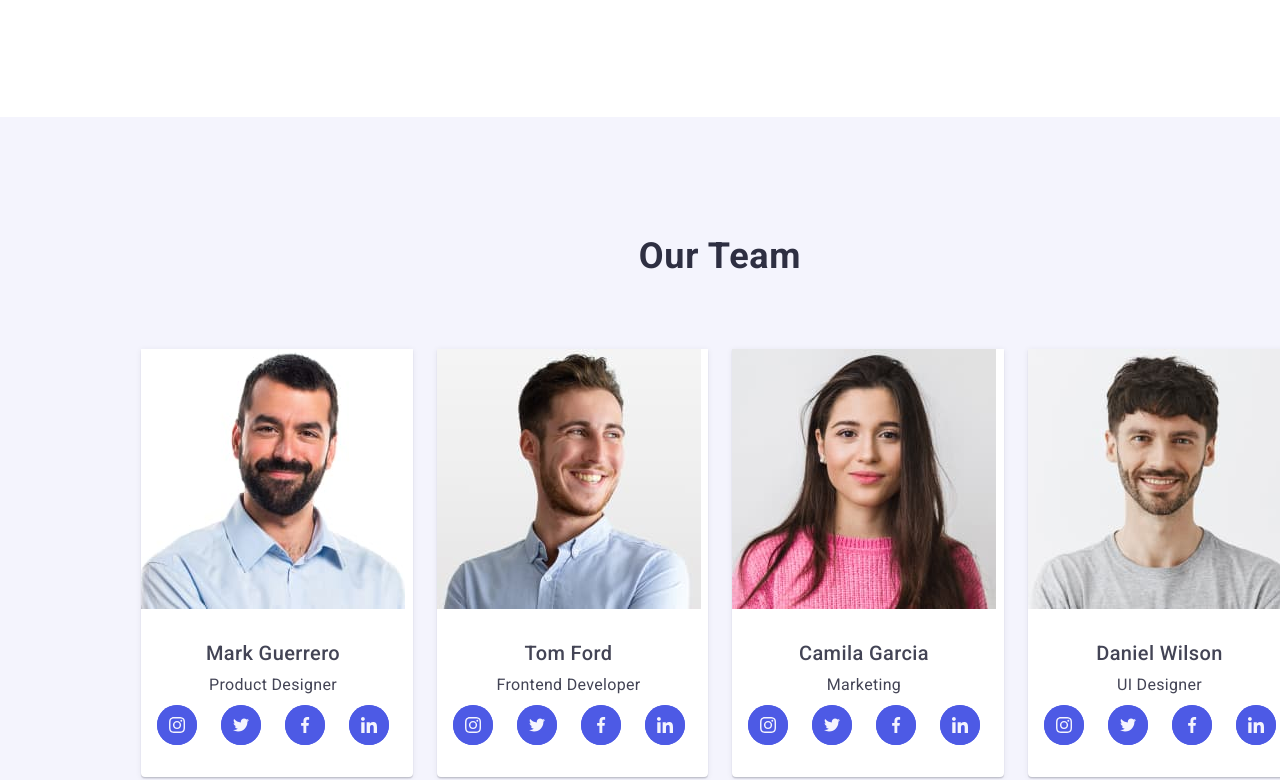
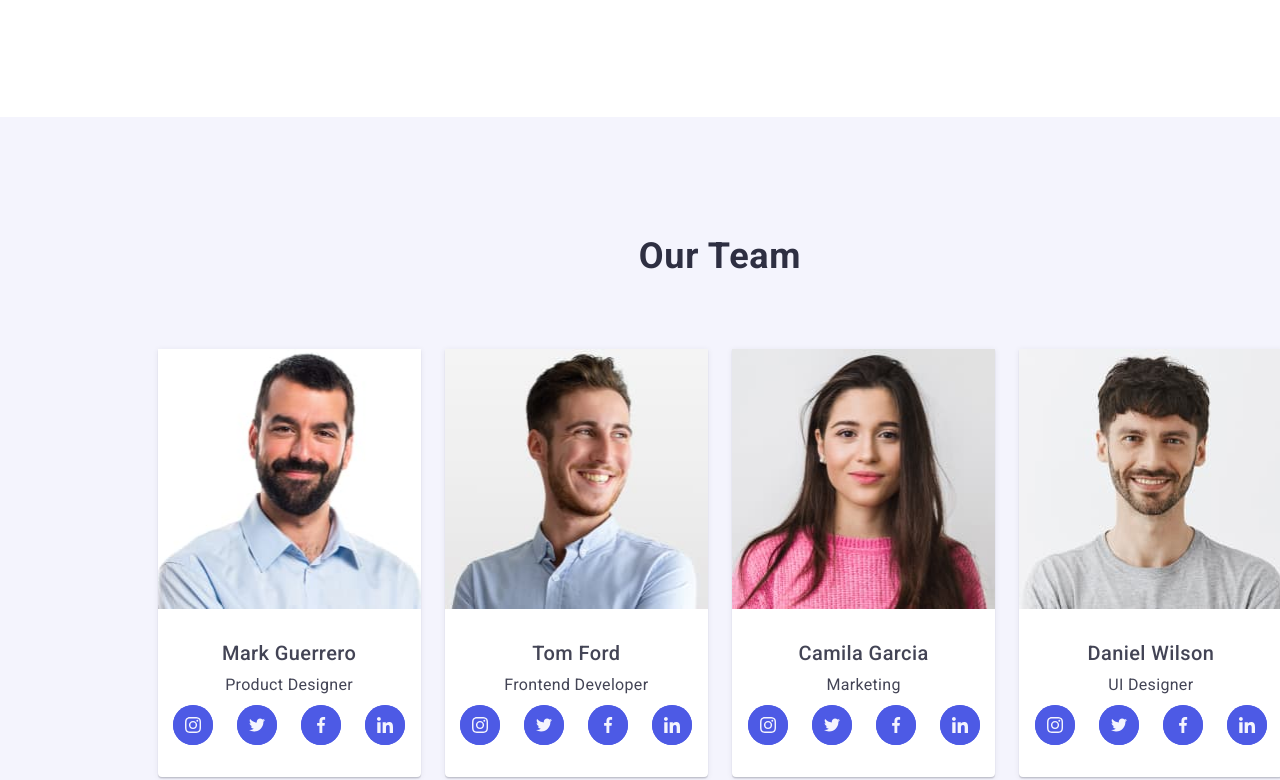
Before and after one commit to GennadiyTorba/goit-homework-06-mobile, a plain HTML site: page index.html in a window 1280 px wide. Shown: the part 1020-1800 px from the top of the page. Drawn offline with nearby package versions, Linux system fonts and the light colour scheme.

Commit message:
hope-finisht

```diff
--- a/css/media.css
+++ b/css/media.css
@@ -281,12 +281,10 @@
     background-repeat: no-repeat;
     background-size: cover;
     align-items: center;
+    justify-content: center;
   }
   .team-cards-menu {
-    width: 100%;
-    display: flex;
-    align-items: center;
-    gap: 24px;
+    width: 1125px;
   }
   .team-card {
     width: 264px;
@@ -355,5 +353,6 @@
   .footer {
     display: flex;
     padding: 100px 16px;
+    justify-content: center;
   }
 }
```
